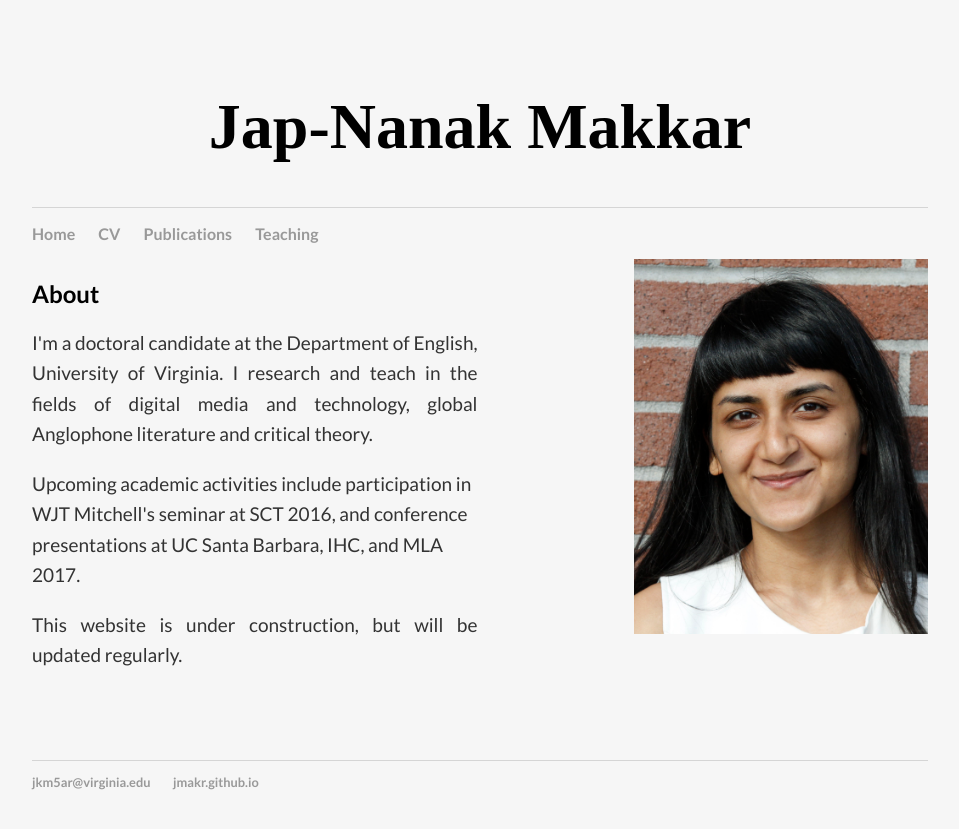
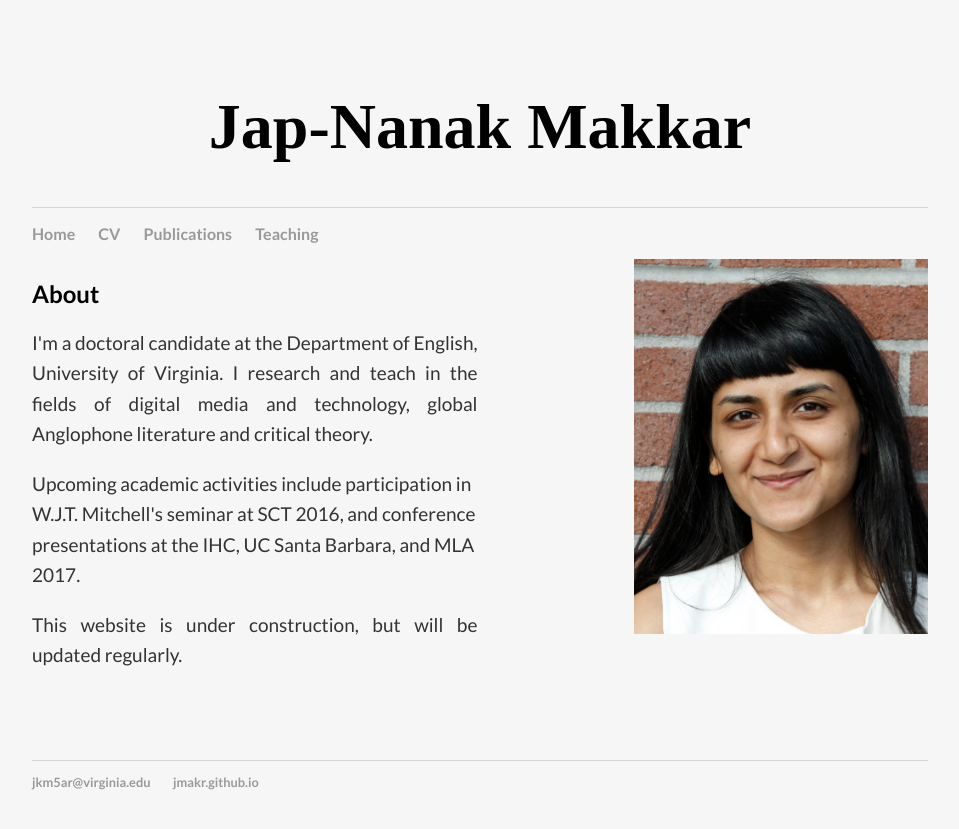
Before and after one commit to jmakr/jmakr.github.io, a Jekyll site: the page built from index.html, in a window 1280 px wide. Shown: the top 829 px of the page, without its empty margins (160-1119 px from the left). Built offline with Jekyll 4.4.1, drawn with Linux system fonts in a browser that asks for light colours.

Commit message:
Update index.html

```diff
--- a/index.html
+++ b/index.html
@@ -10,7 +10,7 @@ title: Jap-Nanak Makkar
 	<h2>About</h2>
 	<p align="justify">I'm a doctoral candidate at the Department of English, University of Virginia.
 	I research and teach in the fields of digital media and technology, global Anglophone literature and critical theory. </p>
-	<p align="jutify">Upcoming academic activities include participation in WJT Mitchell's seminar at SCT 2016, and conference presentations at UC Santa Barbara, IHC, and MLA 2017. </p>
+	<p align="jutify">Upcoming academic activities include participation in W.J.T. Mitchell's seminar at SCT 2016, and conference presentations at the IHC, UC Santa Barbara, and MLA 2017. </p>
 
 	<p align="justify">This website is under construction, but will be updated regularly.</p>
 
```
